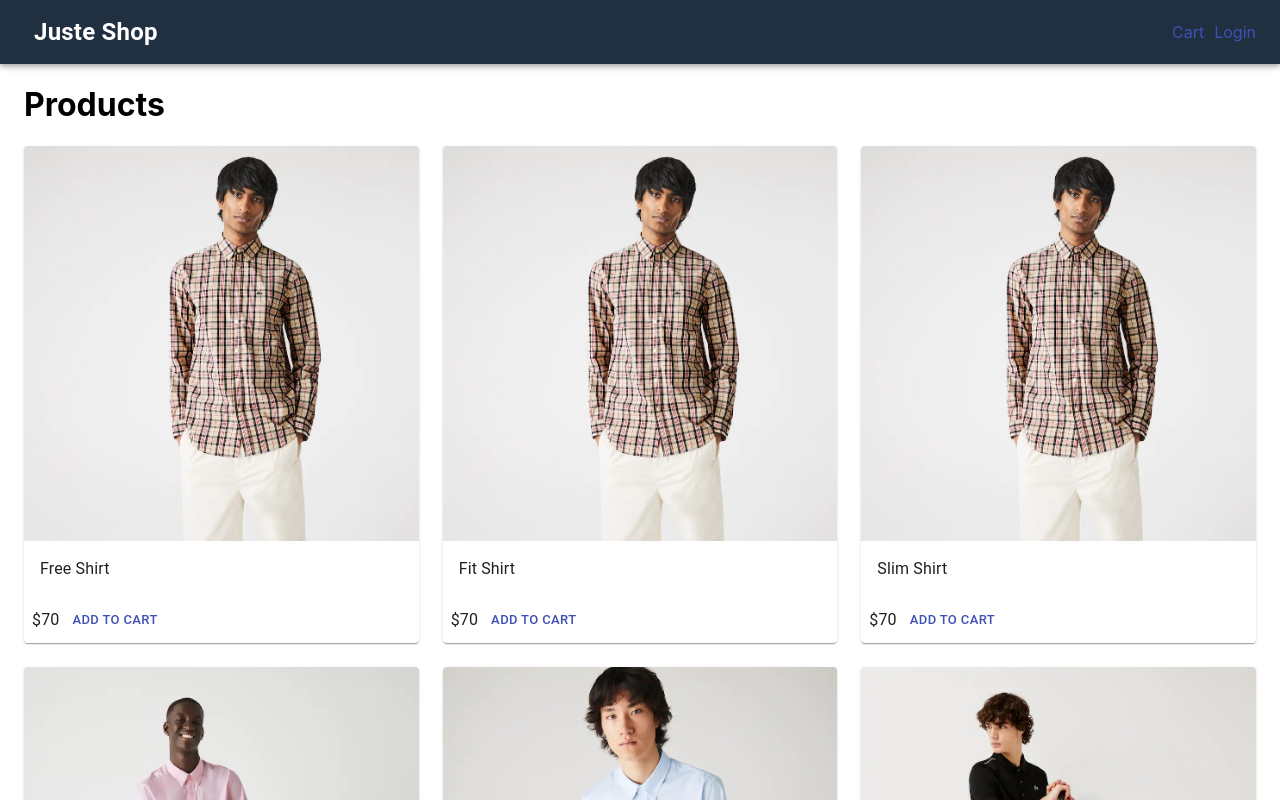
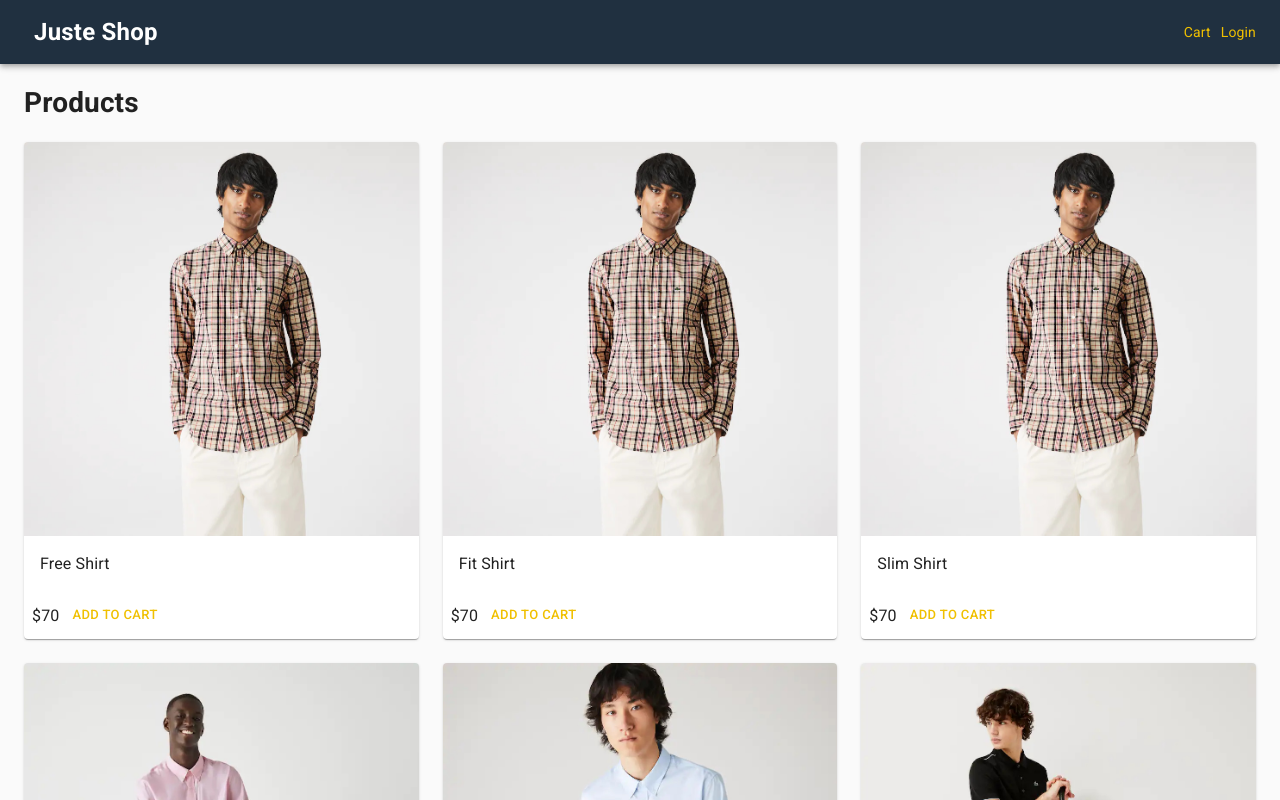
Before and after one commit to lujuste/shop, a Next.js app: page / in a window 1280 px wide. Shown: the top 800 px of the page. Built offline with nearby package versions, Linux system fonts and the light colour scheme.

Commit message:
10 add material ui theme

```diff
--- a/components/Layout.tsx
+++ b/components/Layout.tsx
@@ -1,4 +1,13 @@
-import { AppBar, Typography, Toolbar, Container, Link } from '@material-ui/core'
+import {
+  AppBar,
+  Typography,
+  Toolbar,
+  Container,
+  Link,
+  createTheme,
+  CssBaseline,
+  ThemeProvider,
+} from '@material-ui/core'
 import Head from 'next/head'
 import React, { ReactElement } from 'react'
 import useStyles from '../utils/styles'
@@ -11,6 +20,32 @@
 }
 
 function Layout({ children, title, description }: ILayout) {
+  const theme = createTheme({
+    typography: {
+      h1: {
+        fontSize: '1.6rem',
+        fontWeight: 400,
+        margin: '1rem 0',
+      },
+      h2: {
+        fontSize: '1.4rem',
+        fontWeight: 400,
+        margin: '1rem 0',
+      },
+      body1: {
+        fontWeight: 'normal',
+      },
+    },
+    palette: {
+      type: 'light',
+      primary: {
+        main: '#f0c000',
+      },
+      secondary: {
+        main: '#208080',
+      },
+    },
+  })
   const classes = useStyles()
 
   return (
@@ -19,7 +54,8 @@
         <title> {title ? `${title} - Just Shop` : 'Just Shop'} </title>
         {description && <meta name="description" content={description}></meta>}
       </Head>
-      <div>
+      <ThemeProvider theme={theme}>
+        <CssBaseline />
         <AppBar className={classes.navbar} position="static">
           <Toolbar>
             <NextLink href="/" passHref>
@@ -44,7 +80,7 @@
             all rights reserved. Juste Shop
           </Typography>
         </footer>
-      </div>
+      </ThemeProvider>
     </>
   )
 }
--- a/pages/_document.tsx
+++ b/pages/_document.tsx
@@ -6,7 +6,12 @@
   render() {
     return (
       <Html lang="pt-BR">
-        <Head></Head>
+        <Head>
+          <link
+            rel="stylesheet"
+            href="https://fonts.googleapis.com/css?family=Roboto:300,400,500,700&display=swap"
+          />
+        </Head>
         <body>
           <Main />
           <NextScript />
--- a/pages/product/[slug].tsx
+++ b/pages/product/[slug].tsx
@@ -47,7 +47,9 @@
         <Grid item md={3} xs={12}>
           <List>
             <ListItem>
-              <Typography component="h1">{product.name}</Typography>
+              <Typography component="h1" variant="h1">
+                {product.name}
+              </Typography>
             </ListItem>
             <ListItem>
               <Typography>Category: {product.category}</Typography>
```
